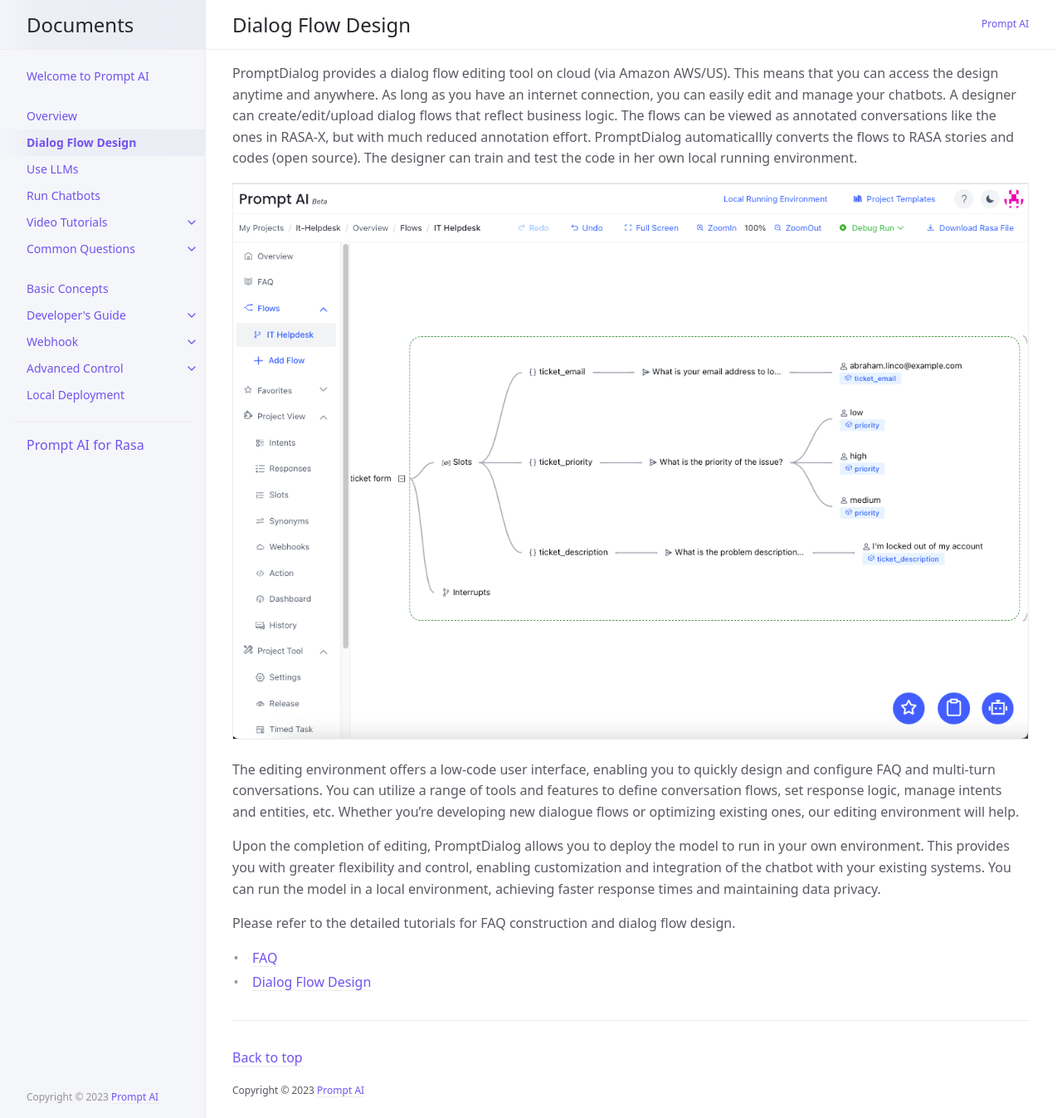
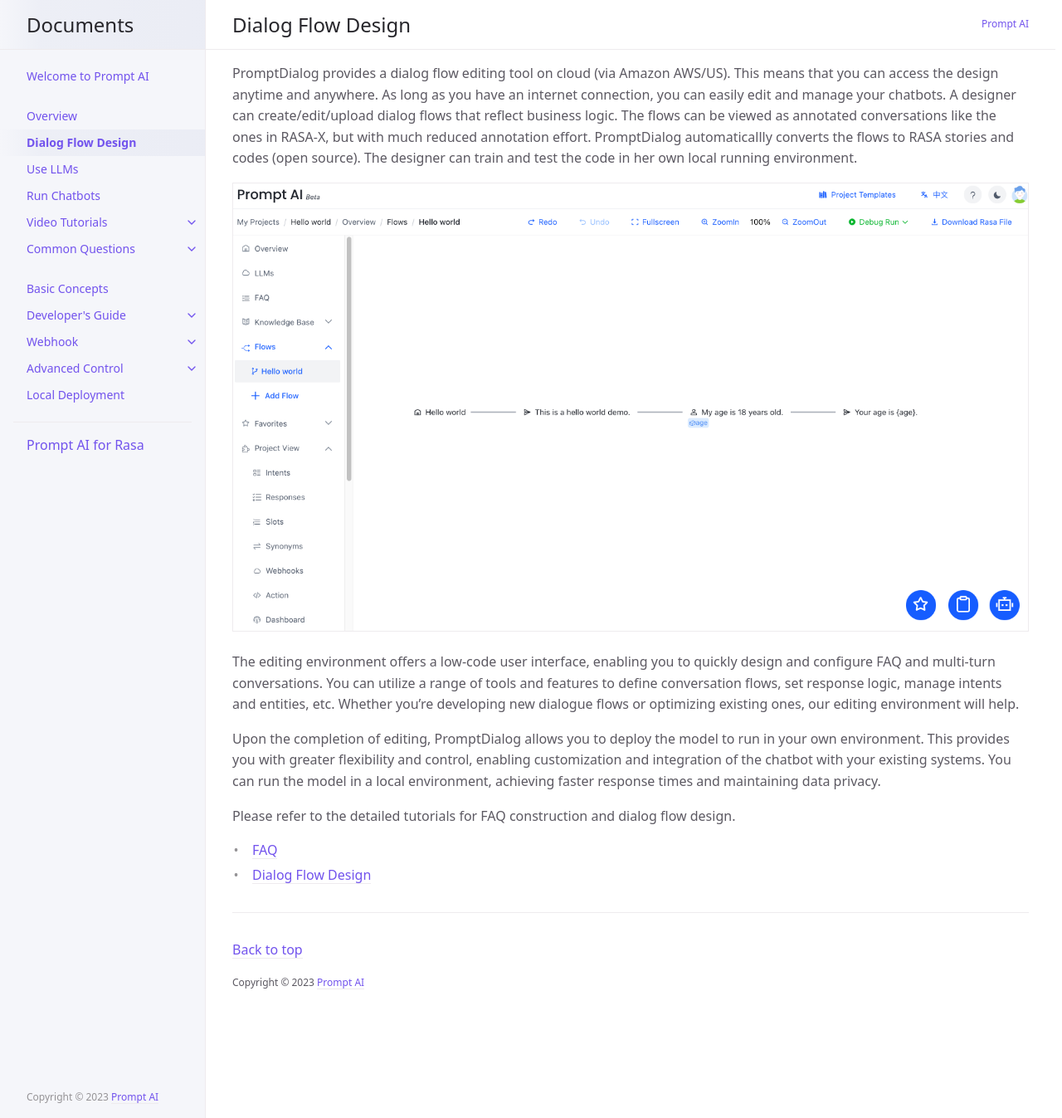
Before and after one commit to ws-cd/ws-cd.github.io, a Jekyll site: the page built from docs/cloud_design.md, in a window 1280 px wide and 1347 px high. Shown: the whole window at 83% size. Built offline with Jekyll 4.4.1, drawn with Linux system fonts in a browser that asks for light colours.

Commit message:
review cloud_design section

```diff
--- a/docs/cloud_design.md
+++ b/docs/cloud_design.md
@@ -9,7 +9,7 @@ has_children: false
 
 PromptDialog provides a dialog flow editing tool on cloud (via Amazon AWS/US).  This means that you can access the design anytime and anywhere. As long as you have an internet connection, you can easily edit and manage your chatbots.  A designer can create/edit/upload dialog flows that reflect business logic.  The flows can be viewed as annotated conversations like the ones in RASA-X, but with much reduced annotation effort.  PromptDialog automaticallly converts the flows to RASA stories and codes (open source).  The designer can train and test the code in her own local running environment.
 
-![cloud_design.png](/assets/images/cloud_design/cloud_design.jpg)
+![cloud_design.png](/assets/images/cloud_design.png)
 
 The editing environment offers a low-code user interface, enabling you to quickly design and configure FAQ and multi-turn conversations. You can utilize a range of tools and features to define conversation flows, set response logic, manage intents and entities, etc.  Whether you're developing new dialogue flows or optimizing existing ones, our editing environment will help.
 
```
Also changed, not shown: assets/images/cloud_design.png (added).
